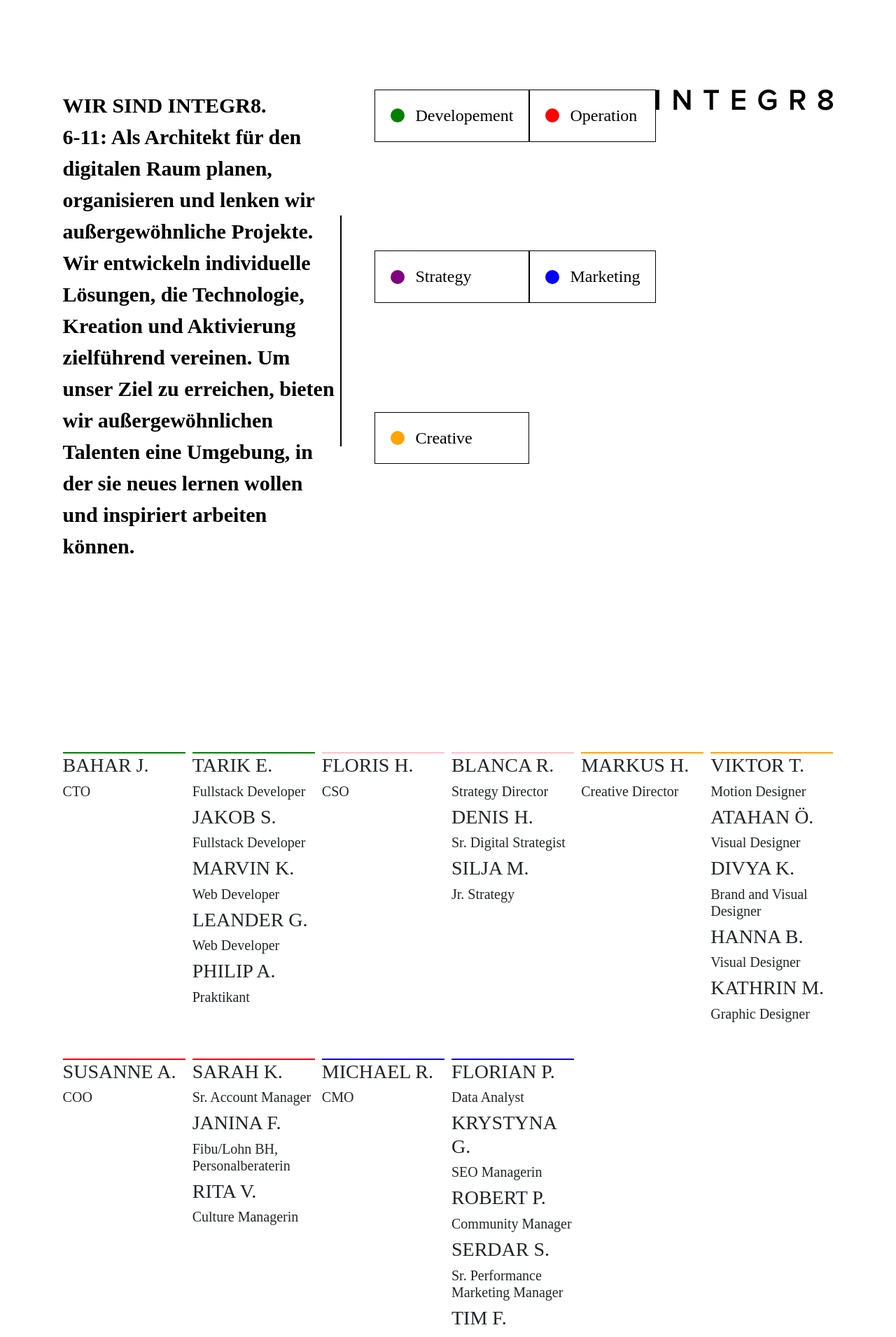
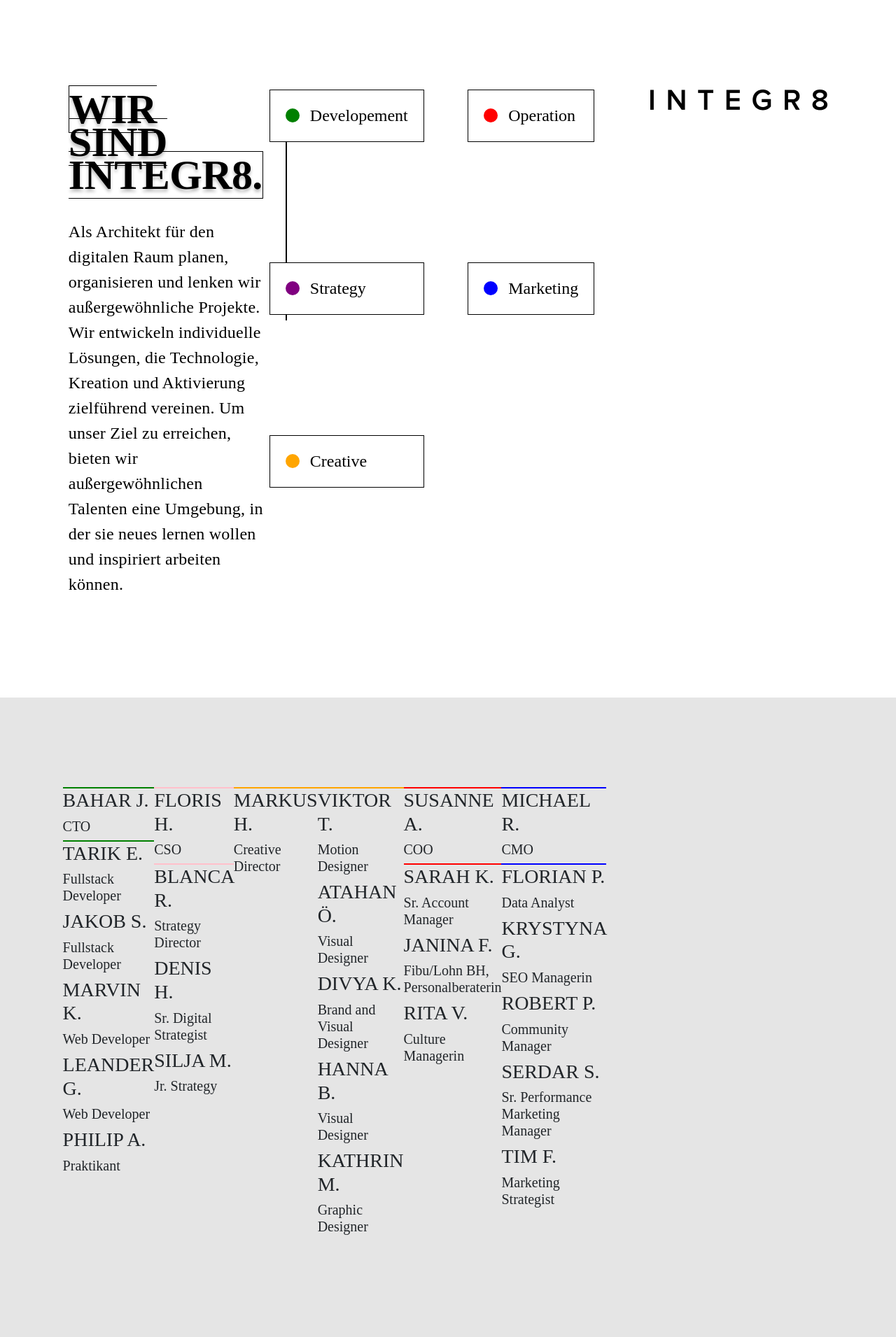
Before and after one commit to philipAthanas/ihk-praxisprojekt, a Nuxt app: page / in a window 1280 px wide. Shown: the top 1911 px of the page at 70% size. Built offline with nearby package versions, Linux system fonts and the light colour scheme.

Commit message:
monday 13 p.m.

```diff
--- a/assets/css/style.css
+++ b/assets/css/style.css
@@ -1,8 +1,9 @@
 * {box-sizing: border-box;}
 
 @font-face {
-  font-family: "Proxima Nova Bold";
+  font-family: "ProximaNova";
   src: url("/i8-Fonts/ProximaNova-Bold.otf") format("otf");  /*font anpassen und file unter assets ablegen */
+  src: url("/i8-Fonts/ProximaNova.otf") format("otf");
 }
 
 .header, .body {
@@ -11,14 +12,14 @@
   padding: 10% 7%;
   display: grid;
   justify-content: center;
-  font-family: 'Proxima Nova Bold' !important;
+  font-family: 'ProximaNova-Bold' !important;
 
 }
 
 .header {
   background-color: rgb(255, 255, 255);
   grid-template-rows: repeat(3, 1fr);
-  grid-template-columns: 2.5fr 2px 0.3fr repeat(3, 1fr);
+  grid-template-columns: 2.5fr 2px 0.3fr repeat(2, 1fr);
   grid-template-areas:
   "box1 box2 . box3 box4  box8"
   "box1 box2 . box6 box7 ."
@@ -38,74 +39,111 @@
   background-color: rgb(255, 255, 255);
 
   grid-area: box1;
+  margin-top: 0.5rem;
 
+}
+
+.titel {
+  font-family: 'ProximaNova-Bold' !important;
+  font-size: 60px;
   font-weight: 800;
-  font-size: 30px;
+  line-height: 40px;
+  font-style: normal;
+  letter-spacing: -0.01em;
+  text-transform: uppercase;
 
-  justify-content: center;
+  border: 1px solid #000000;
+  text-shadow: 0px 4px 4px rgba(0, 0, 0, 0.25);
+
+}
+.i8-text {
+  font-family: 'Proxima Nova' !important;
+  font-style: normal;
+  font-weight: 400;
+  font-size: 24px;
+  line-height: 36px;
+  letter-spacing: 0.01em;
 
 }
 
 .box2  {
 
   grid-area: box2;
-  display: flex;
-  align-self: center;
-
+  margin-left: 2rem;
+  margin-bottom: 3.5rem;
 }
 
 .box3 {
 
   grid-area: box3;
-  font-family: 'Proxima Nova';
+  font-family: 'ProximaNova';
   text-align: center;
+  margin-right: 2.2rem;
+
 
 }
 
 .box4 {
 
   grid-area: box4;
+  font-family: 'Proxima Nova';
+  text-align: center;
+  margin-left: 1.7rem;
 
 }
 
 .box5 {
-  justify-content: top;
+  justify-content: center;
   grid-area: box5;
+  margin-right: 2.2rem;
+
 }
 
 .box6 {
 
   grid-area: box6;
-  background-color: rgb(255, 255, 255);
-
-
-  font-weight: 400;
-  color: rgba(0, 0, 0, 1);
-  font-size: 12px;
-
   justify-content: center;
-
+  margin-right: 2.2rem;
 
 }
 
 .box7 {
 
   grid-area: box7;
+  justify-content: center;
+  margin-left: 1.7rem;
 }
 
 .box8 {
 
   grid-area: box8;
+  margin-left: 5rem;
 }
 
 /* BodyComponent */
 
 .body {
 
+  /*
   min-height: 1535px;
   grid-template-rows: repeat(10, 1fr);
   grid-template-columns: repeat(6, 1fr);
   grid-gap: 10px;
+*/
+  background-color: rgb(229, 229, 229);
+  grid-template-rows: repeat(6, 1fr);
+  grid-template-columns: repeat(10, 1fr);
+  grid-template-areas:
+  "team1 team2 . . team5 team6"
+  "team1 team2 team3 team4 team5 team6"
+  "team1 team2 team3 team4 team5 team6"
+  "team1 team2 team3 team4 team5 team6"
+  "team1 team2 team3 team4 team5 team6"
+  "team1 team2 team3 team4 team5 team6"
+  "team1 team2 team3 team4 team5 team6"
+  "team1 team2 team3 team4 team5 team6"
+  "team1 team2 team3 team4 team5 team6"
+  "team1 team2 team3 team4 team5 team6";
 
 
 
--- a/components/BodyComponent.vue
+++ b/components/BodyComponent.vue
@@ -1,33 +1,45 @@
 <template>
   <div class="body">
+    <div class="team1">
       <GroupContainer :people="this.teamDev.CTO" :colorHeader="'green'" />
       <GroupContainer
         :people="this.teamDev.DevelopementTeam"
         :colorHeader="'green'"
       />
+    </div>
+    <div class="team2">
       <GroupContainer :people="this.teamStrategy.CSO" :colorHeader="'pink'" />
       <GroupContainer
         :people="this.teamStrategy.StrategyTeam"
         :colorHeader="'pink'"
       />
+    </div>
+    <div class="team3">
       <GroupContainer
         :people="this.teamCreative.LeadCreative"
         :colorHeader="'orange'"
       />
+    </div>
+    <div class="team4">
       <GroupContainer
         :people="this.teamCreative.CreativeTeam"
         :colorHeader="'orange'"
       />
+    </div>
+    <div class="team5">
       <GroupContainer :people="this.teamOperation.COO" :colorHeader="'red'" />
       <GroupContainer
         :people="this.teamOperation.OperationTeam"
         :colorHeader="'red'"
       />
+    </div>
+    <div class="team6">
       <GroupContainer :people="this.teamMarketing.CMO" :colorHeader="'blue'" />
       <GroupContainer
         :people="this.teamMarketing.MarketingTeam"
         :colorHeader="'blue'"
       />
+    </div>
   </div>
 </template>
 
--- a/components/HeroSection.vue
+++ b/components/HeroSection.vue
@@ -1,15 +1,16 @@
 <template>
   <div class="header">
     <div class="box box1">
-      <span class="titel">WIR SIND INTEGR8.</span>
+      <span class="titel">WIR SIND INTEGR8.</span><br />
       <span class="i8-text"
         ><p>
-          6-11: Als Architekt für den digitalen Raum planen, organisieren und
-          lenken wir außergewöhnliche Projekte. Wir entwickeln individuelle
-          Lösungen, die Technologie, Kreation und Aktivierung zielführend
-          vereinen. Um unser Ziel zu erreichen, bieten wir außergewöhnlichen
-          Talenten eine Umgebung, in der sie neues lernen wollen und inspiriert
-          arbeiten können.
+          <br />
+          Als Architekt für den digitalen Raum planen, organisieren und lenken
+          wir außergewöhnliche Projekte. Wir entwickeln individuelle Lösungen,
+          die Technologie, Kreation und Aktivierung zielführend vereinen. Um
+          unser Ziel zu erreichen, bieten wir außergewöhnlichen Talenten eine
+          Umgebung, in der sie neues lernen wollen und inspiriert arbeiten
+          können.
         </p>
       </span>
     </div>
--- a/components/TeamBox.vue
+++ b/components/TeamBox.vue
@@ -1,8 +1,7 @@
 <template>
   <div class="square-border">
     <div class="circle" :style="{ backgroundColor: colorCircle }"></div>
-      <h4>{{ teamName }}</h4>
-
+    <h4>{{ teamName }}</h4>
   </div>
 </template>
 
@@ -14,22 +13,18 @@
 
 <style scoped>
 .circle {
-
-
   width: 20px;
   height: 20px;
   border-radius: 100%;
 }
 
 .square-border {
-
   display: flex;
-  background: #FFF;
+  background: #fff;
   border: 1px solid #000000;
   padding: 22px;
   text-align: center;
   align-items: center;
-
 }
 
 h4 {
```
Lines whose indentation alone changed are shown as unchanged.
